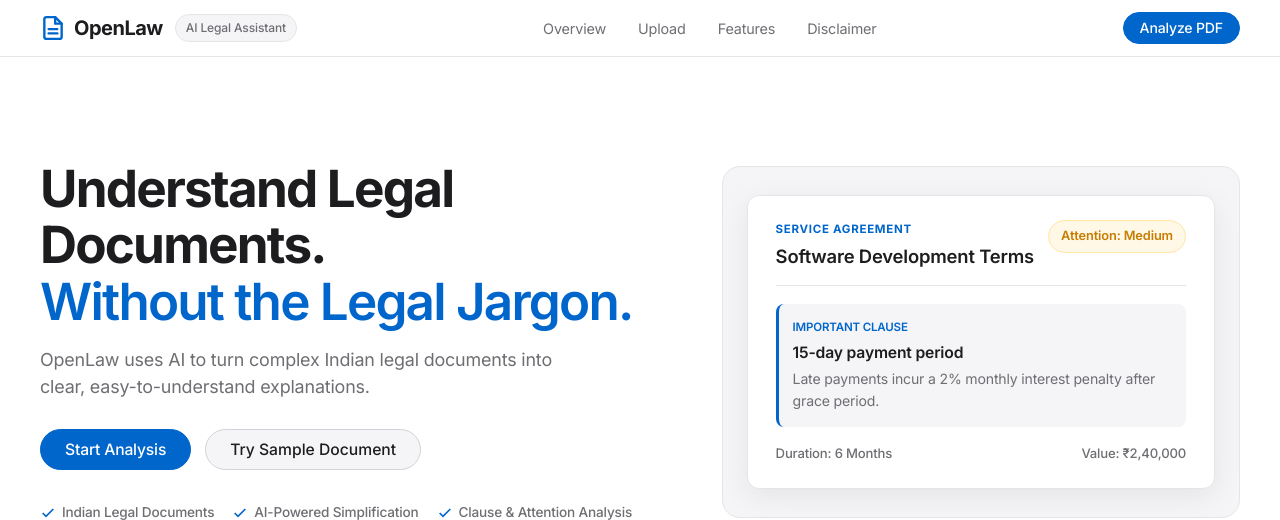
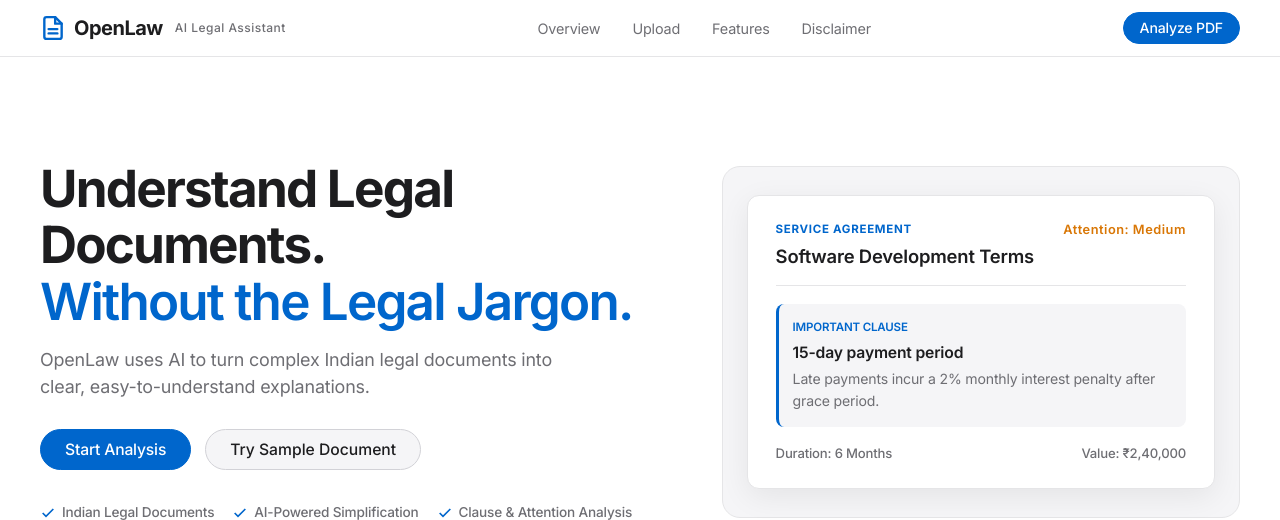
Before and after one commit to riteshmete/megaProject, a Flask app: page / in a window 1280 px wide. Shown: the top 520 px of the page. Run offline with Flask 3, Linux system fonts and the light colour scheme; some libraries are stand-ins or nearby versions.

Commit message:
removed pill shaped

```diff
--- a/static/style.css
+++ b/static/style.css
@@ -210,32 +210,34 @@
     text-decoration: underline;
 }
 
-/* BADGES SYSTEM (12px - 13px) */
+/* BADGES SYSTEM (Text-only indicator labels) */
 .badge {
     display: inline-block;
-    padding: 5px 12px;
-    border-radius: var(--radius-pill);
+    padding: 0 !important;
+    background: none !important;
+    border: none !important;
+    border-radius: 0 !important;
     font-size: 0.8rem; /* 12.8px */
     font-weight: 600;
-    letter-spacing: -0.01em;
+    letter-spacing: 0.04em;
 }
 
 .badge-high {
-    background-color: var(--severity-high-bg);
-    color: var(--severity-high-color);
-    border: 1px solid var(--severity-high-border);
+    background: none !important;
+    color: #dc2626 !important;
+    border: none !important;
 }
 
 .badge-medium {
-    background-color: var(--severity-medium-bg);
-    color: var(--severity-medium-color);
-    border: 1px solid var(--severity-medium-border);
+    background: none !important;
+    color: #d97706 !important;
+    border: none !important;
 }
 
 .badge-low {
-    background-color: var(--severity-low-bg);
-    color: var(--severity-low-color);
-    border: 1px solid var(--severity-low-border);
+    background: none !important;
+    color: #16a34a !important;
+    border: none !important;
 }
 
 /* ALERT BANNER */
@@ -301,13 +303,13 @@
 }
 
 .badge-pill-nav {
-    background-color: var(--canvas-parchment);
+    background: none !important;
     color: var(--text-muted);
     font-size: 0.75rem;
-    padding: 3px 10px;
-    border-radius: var(--radius-pill);
+    padding: 0 !important;
+    border-radius: 0 !important;
     font-weight: 500;
-    border: 1px solid var(--hairline);
+    border: none !important;
 }
 
 .nav-links {
@@ -747,11 +749,11 @@
     text-transform: uppercase;
     letter-spacing: 0.04em;
     color: var(--primary);
-    background-color: var(--primary-light);
-    border: 1px solid var(--severity-low-border);
-    padding: 3px 8px;
-    border-radius: 4px;
-    margin-bottom: 6px;
+    background: none !important;
+    border: none !important;
+    padding: 0 !important;
+    border-radius: 0 !important;
+    margin-bottom: 4px;
 }
 
 .right-item-text {
```
